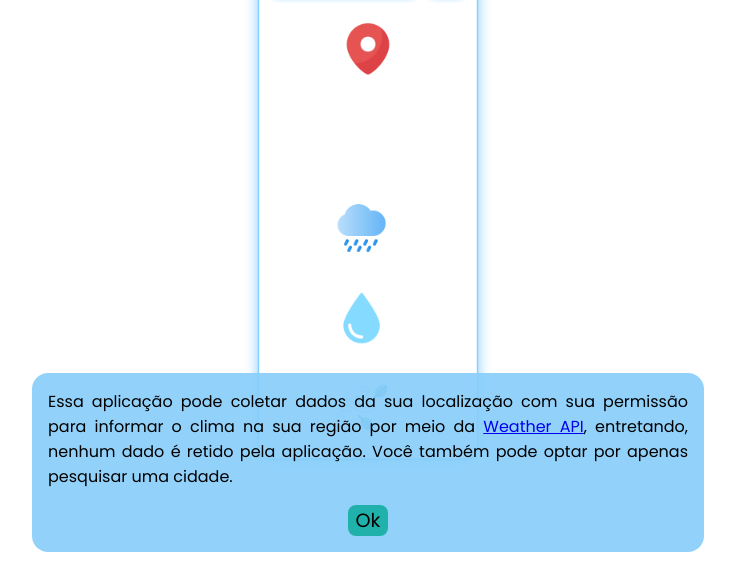
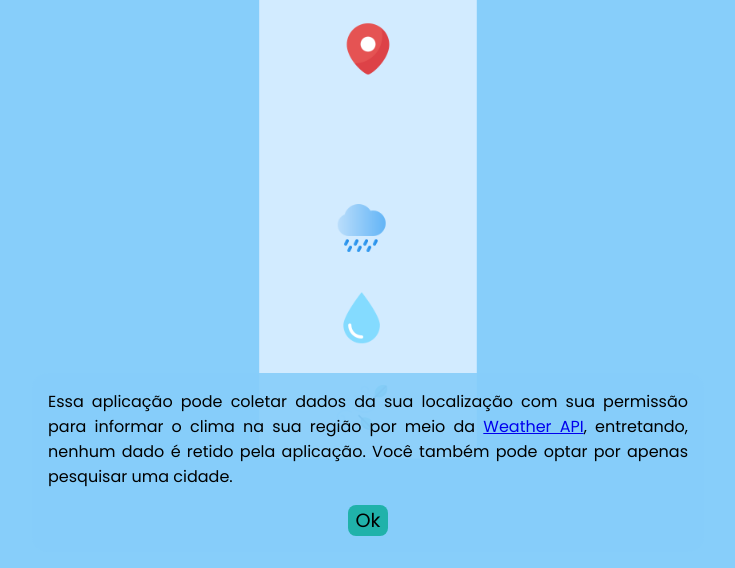
Before and after one commit to jol-tm/weather, a plain HTML site: page index.html in a window 1280 px wide. Shown: the part 232-800 px from the top of the page, without its empty margins (272-1007 px from the left). Drawn offline with Linux system fonts and the light colour scheme; no server answers.

Commit message:
Style changes

```diff
--- a/style.css
+++ b/style.css
@@ -22,6 +22,7 @@ body {
     align-items: center;
     flex-direction: column;
     text-align: center;
+    background-color: lightskyblue;
     height: 100vh;
     margin: 0;
 }
@@ -65,8 +66,7 @@ h1 {
     flex-wrap: wrap;
     gap: 1rem;
     padding: 1rem;
-    border: 2px solid lightskyblue;
-    box-shadow: 0 0 1rem lightskyblue;
+    background-color: rgb(210, 235, 255);
     border-radius: 1rem;
 }
 
@@ -107,7 +107,6 @@ img:not(#iconTemp, #iconInput) {
     outline: none;
     background-color: transparent;
     border: 2px solid lightskyblue;
-    box-shadow: 0 0 .5rem lightskyblue;
     border-radius: .5rem;
     transition: .3s;
 }
@@ -126,12 +125,13 @@ img:not(#iconTemp, #iconInput) {
 
 #input:not(:placeholder-shown), #input:hover, #input:focus {
     width: 15rem;
+    box-shadow: 0 0 .5rem lightskyblue;
 }
 
 #inputBtn:hover {
     cursor: pointer;
     background-color: lightskyblue;
-    /* transform: translateY(-2px); */
+    box-shadow: 0 0 .5rem lightskyblue;
 }
 
 .notf {
```
